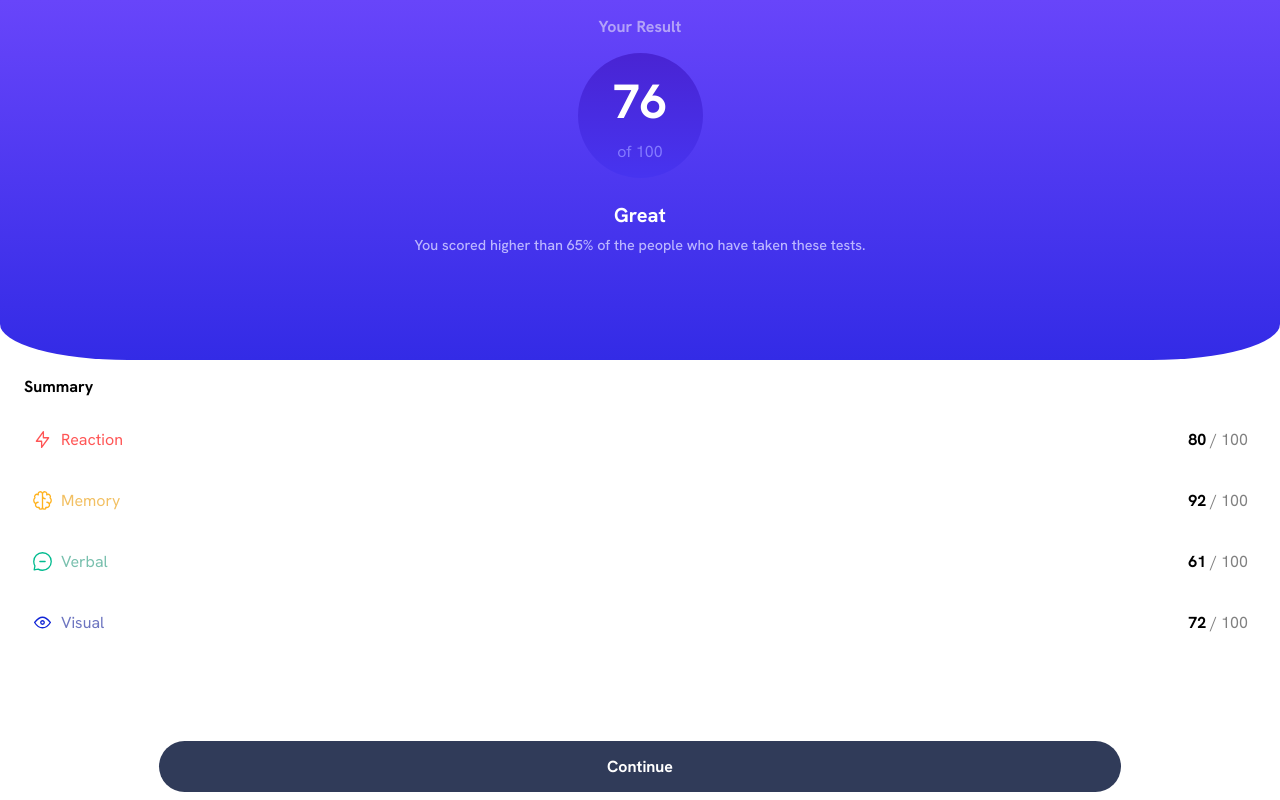
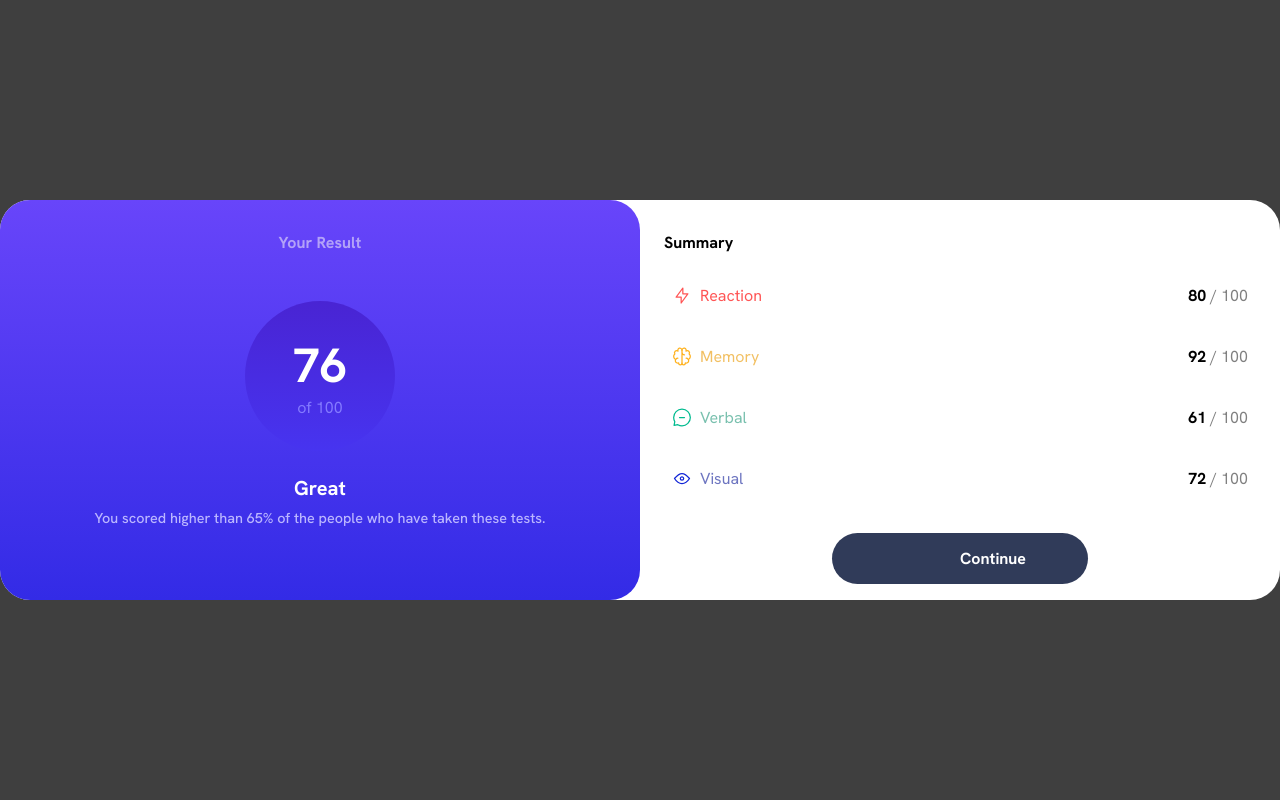
Before and after one commit to Gromzi/frontend-mentor-challenges, a React (Vite) app in the folder results-summary-component/: page / in a window 1280 px wide. Built offline with nearby package versions, Linux system fonts and the light colour scheme.

Commit message:
Work on the desktop layout

```diff
--- a/results-summary-component/src/styles/app.scss
+++ b/results-summary-component/src/styles/app.scss
@@ -24,6 +24,18 @@
 }
 body {
   margin: 0;
+  width: 100vw;
+  height: 100svh;
+
+  background-color: #3f3f3f;
+  display: flex;
+  align-items: center;
+}
+#root {
+  width: 100%;
+  height: 100%;
+  display: flex;
+  align-items: center;
 }
 p {
   margin: 0;
@@ -32,7 +44,9 @@ p {
 
 .mainContainer {
   width: 100vw;
-  height: 100svh;
+  height: fit-content;
+
+  background-color: white;
 
   padding-bottom: 0.5rem;
 
@@ -55,13 +69,13 @@ p {
 
     background-image: linear-gradient(#6845fa, #332be6);
 
-    border-bottom-left-radius: 10%;
-    border-bottom-right-radius: 10%;
+    border-bottom-left-radius: 30px;
+    border-bottom-right-radius: 30px;
 
     .resultHeader {
       width: 100%;
       text-align: center;
-      margin-top: 1rem;
+      padding-top: 4rem;
       color: #b3a2f8;
 
       font-family: 'HankenGroteskBold', sans-serif;
@@ -97,7 +111,7 @@ p {
       flex-direction: column;
       text-align: center;
       gap: 0.5rem;
-      padding: 0.5rem 2rem 2rem 2rem;
+      padding: 0.5rem 4rem 2rem 4rem;
 
       .resultTextHeader {
         font-size: 1.25rem;
@@ -119,7 +133,7 @@ p {
 
     display: flex;
     flex-direction: column;
-    justify-content: start;
+    justify-content: center;
     align-items: center;
 
     .summaryCardHeader {
@@ -184,3 +198,55 @@ p {
     color: hsl(228, 45%, 44%);
   }
 }
+
+@media only screen and (min-width: 540px) {
+  .mainContainer {
+    flex-direction: row;
+    // height: 450px;
+    // height: auto;
+
+    justify-content: start;
+    align-items: center;
+
+    border-radius: 30px;
+
+    padding-bottom: 0;
+
+    .resultCard {
+      width: 50%;
+      height: 400px;
+
+      justify-content: start;
+      border-radius: 30px;
+
+      .resultHeader {
+        padding-top: 2rem;
+        padding-bottom: 2rem;
+      }
+
+      .resultCircle {
+        width: 150px;
+        height: 150px;
+        gap: 0;
+      }
+    }
+
+    .summaryCard {
+      width: 50%;
+      height: 400px;
+
+      justify-content: start;
+
+      padding-bottom: 1rem;
+
+      .summaryCardHeader {
+        margin-top: 2rem;
+      }
+
+      .continueButton {
+        width: 250px;
+        padding: 15px 20%;
+      }
+    }
+  }
+}
```
